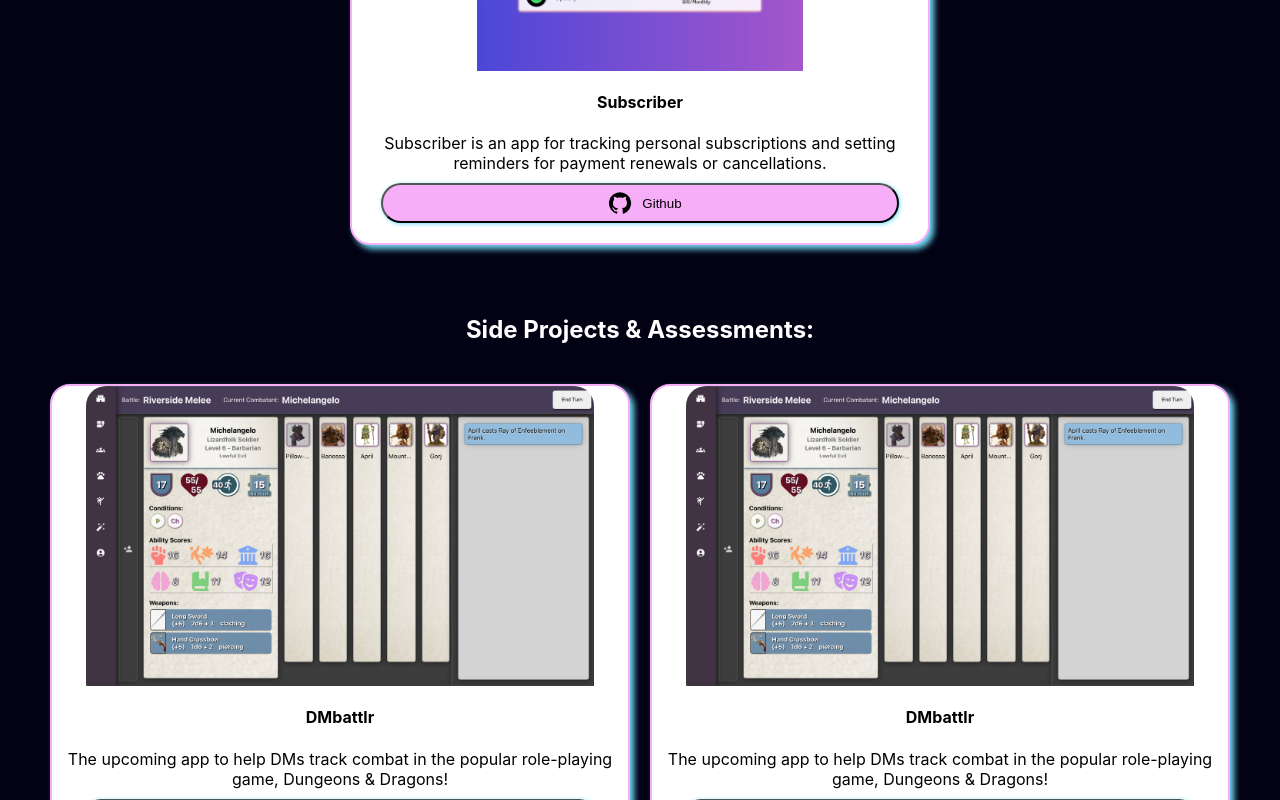
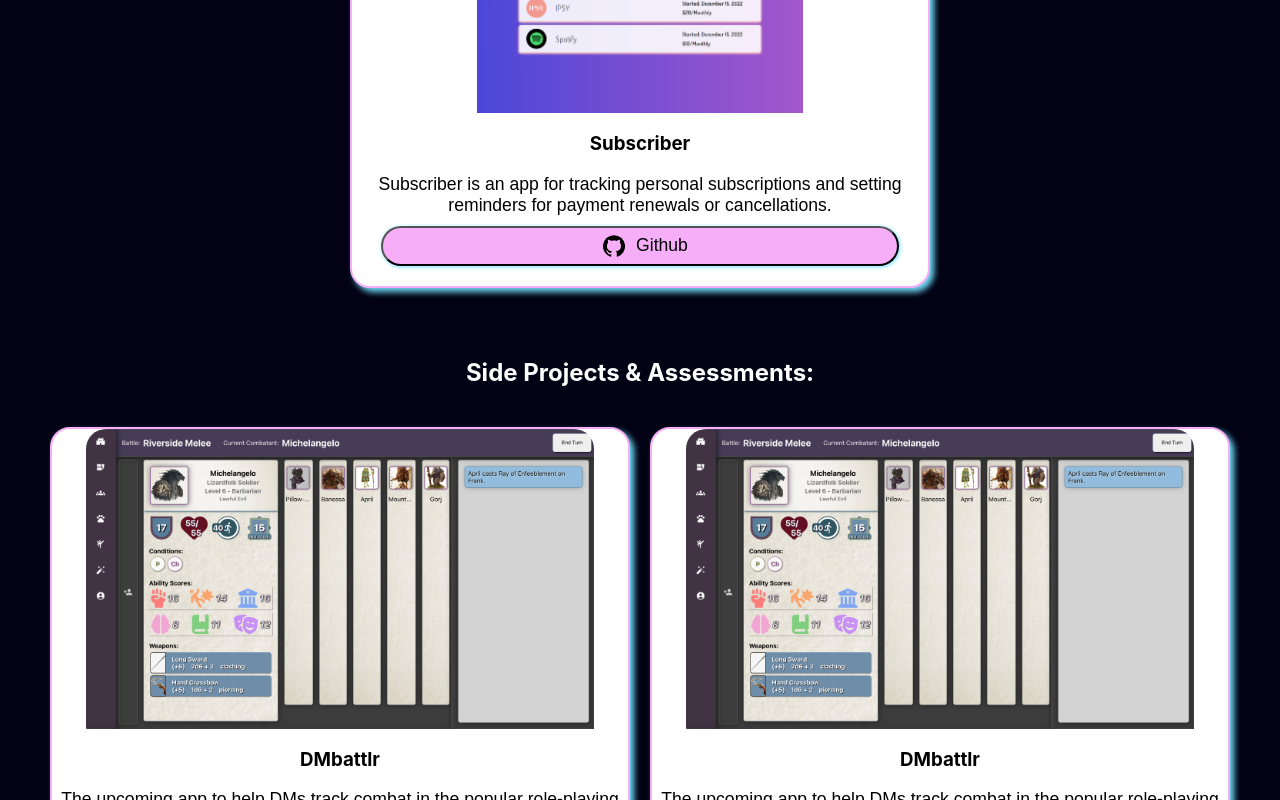
Before and after one commit to gainesaurus/portfolio, a React (Create React App) app: page / in a window 1280 px wide. Shown: the part 1540-2340 px from the top of the page. Built offline with nearby package versions, Linux system fonts and the light colour scheme.

Commit message:
styling pass

```diff
--- a/src/Components/About.module.css
+++ b/src/Components/About.module.css
@@ -14,6 +14,7 @@
   border: 2px solid var(--about);
   box-shadow: 2px 2px 4px var(--about);
   border-radius: 30% 20%;
+  margin: 20px 0;
   width: 40% auto;
   max-height: 500px;
 }
--- a/src/Components/ProjectList.tsx
+++ b/src/Components/ProjectList.tsx
@@ -14,7 +14,7 @@ const ProjectList = () => {
             className={styles.uiImage}
           />
           <div className={styles.projectDetails}>
-            <h4>{project.title}</h4>
+            <h3>{project.title}</h3>
             <p>{project.description}</p>
             <button
               className={styles.gitButton}
@@ -34,7 +34,7 @@ const ProjectList = () => {
             className={styles.uiImage}
           />
               <div className={styles.projectDetails}>
-            <h4>{project.title}</h4>
+            <h3>{project.title}</h3>
             <p>{project.description}</p>
             <button
               className={styles.gitButton}
--- a/src/index.css
+++ b/src/index.css
@@ -29,3 +29,8 @@ ul {
   margin: 0;
   padding: 0;
 }
+
+p {
+  font-family: "News Cycle", sans-serif;
+  font-size: 1.1rem;
+}
```
